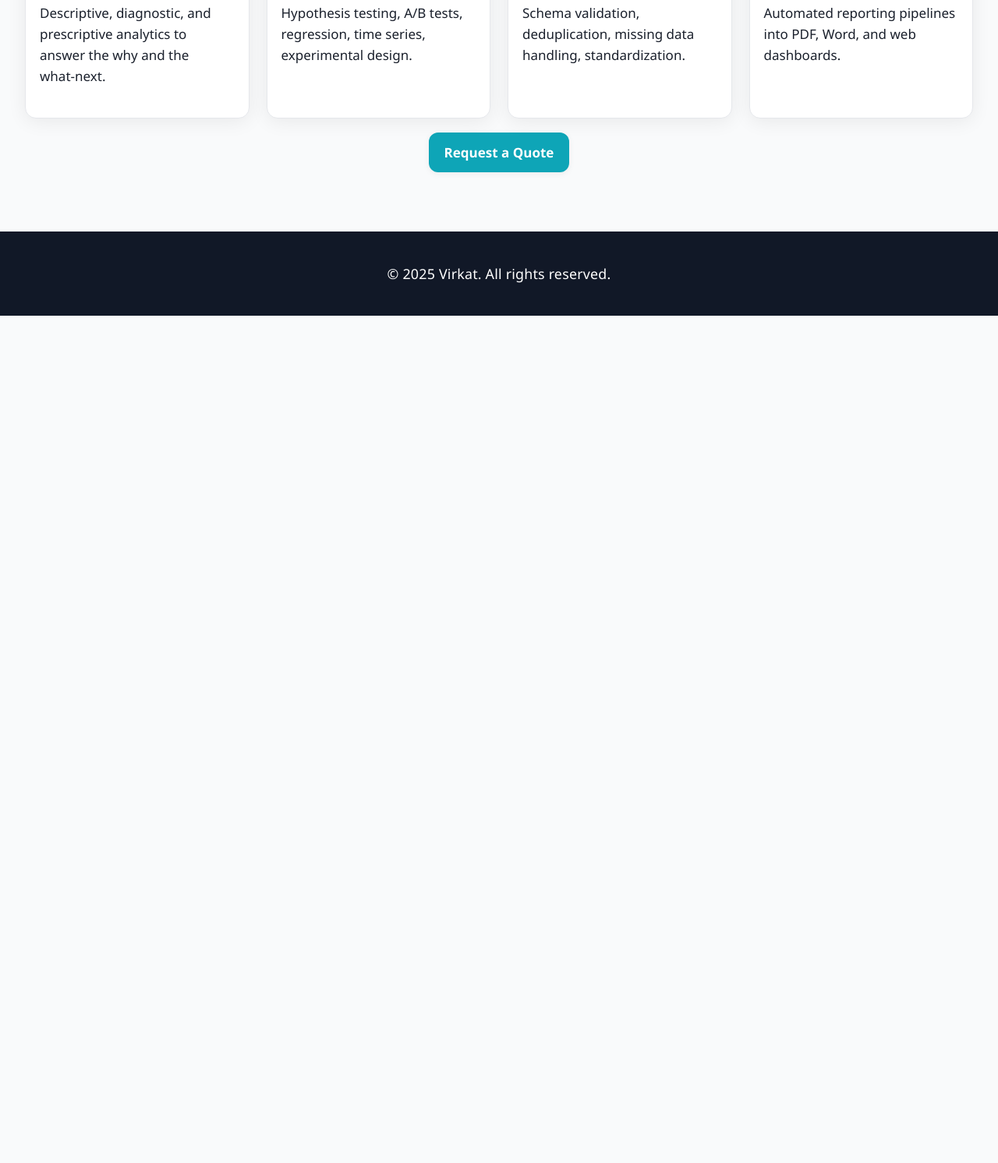
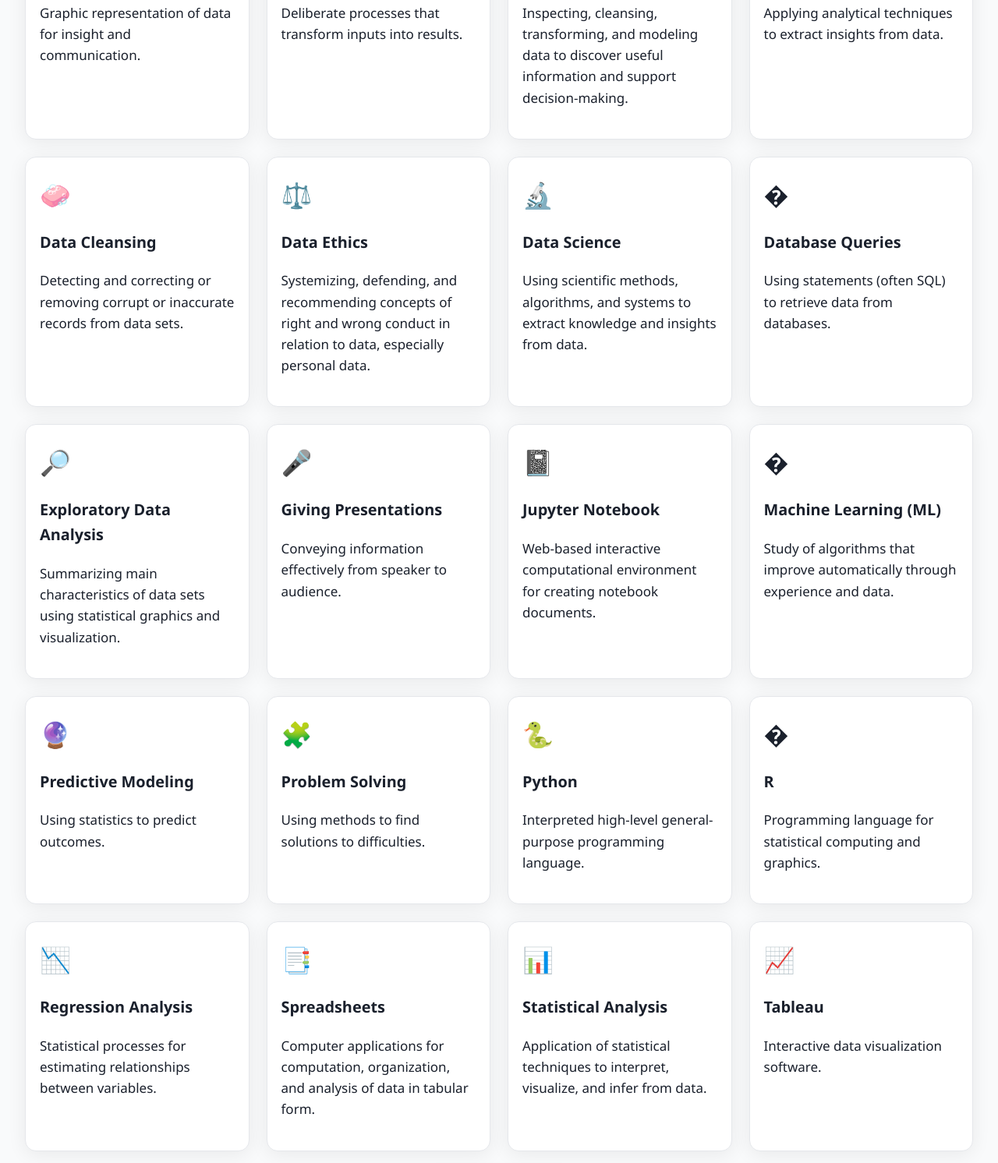
Before and after one commit to virkat/virkat-website-full, a plain HTML site: page services.html in a window 1280 px wide. Shown: the part 424-1916 px from the top of the page at 78% size. Before the commit the page ends 829 px from the top, so only its background shows below. Drawn offline with Linux system fonts and the light colour scheme.

Commit message:
Skills added

```diff
--- a/services.html
+++ b/services.html
@@ -101,23 +101,103 @@
     <div class="service-grid">
       <div class="service-item">
         <div class="icon">📊</div>
-        <h3>Data Analysis</h3>
-        <p>Descriptive, diagnostic, and prescriptive analytics to answer the why and the what‑next.</p>
+        <h3>Data Visualization</h3>
+        <p>Graphic representation of data for insight and communication.</p>
       </div>
       <div class="service-item">
-        <div class="icon">📐</div>
-        <h3>Statistical Analysis</h3>
-        <p>Hypothesis testing, A/B tests, regression, time series, experimental design.</p>
+        <div class="icon">🧮</div>
+        <h3>Calculations</h3>
+        <p>Deliberate processes that transform inputs into results.</p>
+      </div>
+      <div class="service-item">
+        <div class="icon">📈</div>
+        <h3>Data Analysis</h3>
+        <p>Inspecting, cleansing, transforming, and modeling data to discover useful information and support decision-making.</p>
+      </div>
+      <div class="service-item">
+        <div class="icon">📊</div>
+        <h3>Data Analytics</h3>
+        <p>Applying analytical techniques to extract insights from data.</p>
       </div>
       <div class="service-item">
         <div class="icon">🧼</div>
-        <h3>Data Cleaning</h3>
-        <p>Schema validation, deduplication, missing data handling, standardization.</p>
+        <h3>Data Cleansing</h3>
+        <p>Detecting and correcting or removing corrupt or inaccurate records from data sets.</p>
       </div>
       <div class="service-item">
-        <div class="icon">📝</div>
-        <h3>Document Conversion</h3>
-        <p>Automated reporting pipelines into PDF, Word, and web dashboards.</p>
+        <div class="icon">⚖️</div>
+        <h3>Data Ethics</h3>
+        <p>Systemizing, defending, and recommending concepts of right and wrong conduct in relation to data, especially personal data.</p>
+      </div>
+      <div class="service-item">
+        <div class="icon">🔬</div>
+        <h3>Data Science</h3>
+        <p>Using scientific methods, algorithms, and systems to extract knowledge and insights from data.</p>
+      </div>
+      <div class="service-item">
+        <div class="icon">�</div>
+        <h3>Database Queries</h3>
+        <p>Using statements (often SQL) to retrieve data from databases.</p>
+      </div>
+      <div class="service-item">
+        <div class="icon">🔎</div>
+        <h3>Exploratory Data Analysis</h3>
+        <p>Summarizing main characteristics of data sets using statistical graphics and visualization.</p>
+      </div>
+      <div class="service-item">
+        <div class="icon">🎤</div>
+        <h3>Giving Presentations</h3>
+        <p>Conveying information effectively from speaker to audience.</p>
+      </div>
+      <div class="service-item">
+        <div class="icon">📓</div>
+        <h3>Jupyter Notebook</h3>
+        <p>Web-based interactive computational environment for creating notebook documents.</p>
+      </div>
+      <div class="service-item">
+        <div class="icon">�</div>
+        <h3>Machine Learning (ML)</h3>
+        <p>Study of algorithms that improve automatically through experience and data.</p>
+      </div>
+      <div class="service-item">
+        <div class="icon">🔮</div>
+        <h3>Predictive Modeling</h3>
+        <p>Using statistics to predict outcomes.</p>
+      </div>
+      <div class="service-item">
+        <div class="icon">🧩</div>
+        <h3>Problem Solving</h3>
+        <p>Using methods to find solutions to difficulties.</p>
+      </div>
+      <div class="service-item">
+        <div class="icon">🐍</div>
+        <h3>Python</h3>
+        <p>Interpreted high-level general-purpose programming language.</p>
+      </div>
+      <div class="service-item">
+        <div class="icon">�</div>
+        <h3>R</h3>
+        <p>Programming language for statistical computing and graphics.</p>
+      </div>
+      <div class="service-item">
+        <div class="icon">📉</div>
+        <h3>Regression Analysis</h3>
+        <p>Statistical processes for estimating relationships between variables.</p>
+      </div>
+      <div class="service-item">
+        <div class="icon">📑</div>
+        <h3>Spreadsheets</h3>
+        <p>Computer applications for computation, organization, and analysis of data in tabular form.</p>
+      </div>
+      <div class="service-item">
+        <div class="icon">📊</div>
+        <h3>Statistical Analysis</h3>
+        <p>Application of statistical techniques to interpret, visualize, and infer from data.</p>
+      </div>
+      <div class="service-item">
+        <div class="icon">📈</div>
+        <h3>Tableau</h3>
+        <p>Interactive data visualization software.</p>
       </div>
     </div>
 
```
Also changed, not shown: team.html (+21 -12 lines).
